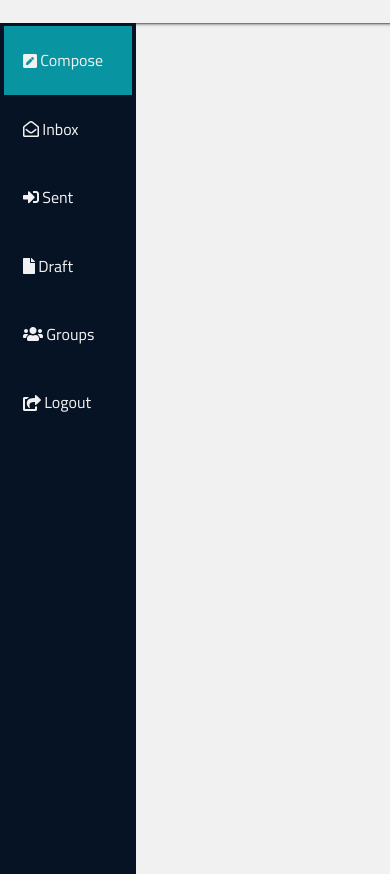
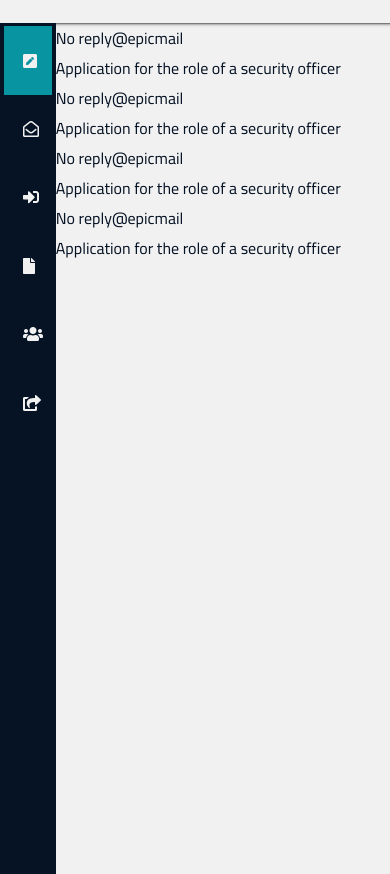
Before and after one commit to NonsoAmadi10/EPIC-MAIL, a plain HTML site: page front-end/index.html in a window 390 px wide. Shown: the part 41-915 px from the top of the page. Drawn offline with Linux system fonts and the light colour scheme.

Commit message:
[ft #[164271546] Add div for messages]

```diff
--- a/front-end/index.html
+++ b/front-end/index.html
@@ -14,7 +14,6 @@
         <div class="logo"><i class="fas fa-envelope-open"></i> EPIC MAIL</div>
 
     </header>
-</body>
     <main>
             <div class="wrapper">
                 <aside>
@@ -31,5 +30,29 @@
                 </aside>
 
             </div>
+
+            <section class="message-body">
+
+                <div class="messages" id="messageModal">
+                    <p class="senderid">No reply@epicmail</p>
+                    <p class="sender-title">Application for the role of a security officer</p>
+                </div>
+                <div class="messages" id="messageModal">
+                        <p class="senderid">No reply@epicmail</p>
+                        <p class="sender-title">Application for the role of a security officer</p>
+                    </div>
+                    <div class="messages" id="messageModal">
+                            <p class="senderid">No reply@epicmail</p>
+                            <p class="sender-title">Application for the role of a security officer</p>
+                        </div>
+                        <div class="messages" id="messageModal">
+                                <p class="senderid">No reply@epicmail</p>
+                                <p class="sender-title">Application for the role of a security officer</p>
+                            </div>
+
+            </section>
         </main>
+        <script src="index.js"></script>
+</body>
+
 </html>
--- a/front-end/styles.css
+++ b/front-end/styles.css
@@ -109,12 +109,21 @@ aside
     width: 8rem;
     margin:0;
     padding: 1%;
+    float:left;
 
 }
 aside ul li , .logout
 {
     padding: 1.2rem;
     font-size: 1rem;
+    cursor: pointer;
+}
+
+aside ul li:hover, .logout:hover
+{
+    background: #0894A1;
+    font-size: 0.1rem;
+    transition: 0.62s all  ease-in;
 }
 /*link-messages */
 
@@ -126,6 +135,15 @@ aside ul li , .logout
 {
     background: #0894A1;
 }
+
+
+/*message body */
+
+.message-body
+{
+    float: center;
+}
+
 /* buttons */
 .button
 {
@@ -203,6 +221,14 @@ aside ul li , .logout
  {
      font-size: 0.2rem;
  }
+ aside
+ {
+     width: 3rem;
+ }
+ .link-messages
+ {
+     display:none;
+ }
 
 }
 
@@ -212,4 +238,8 @@ aside ul li , .logout
          left: 0%;
          width: 100%;
      }
+     aside
+     {
+         width: 3rem;
+     }
  }
```
Also changed, not shown: front-end/index.js (added). Lines whose indentation alone changed are shown as unchanged.
